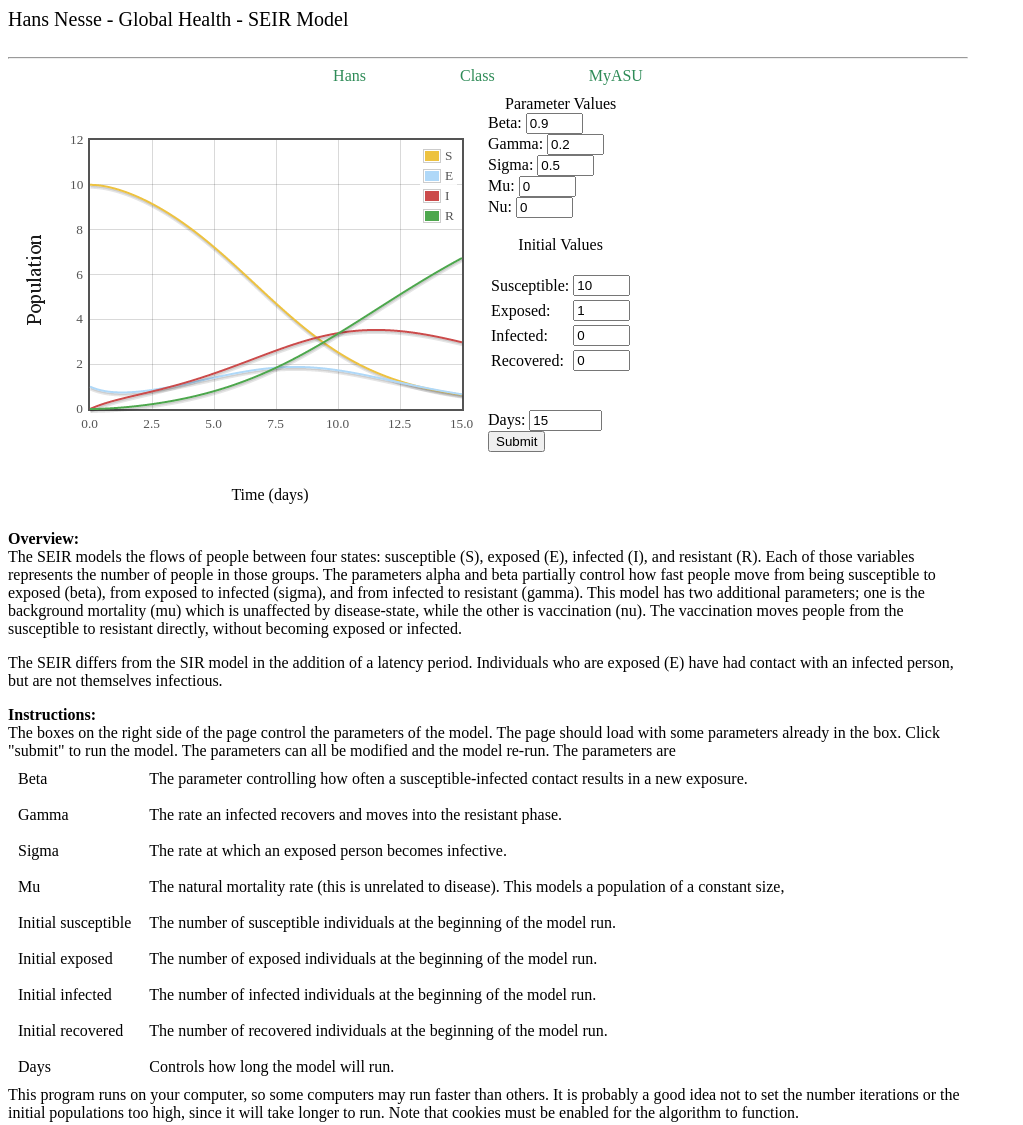
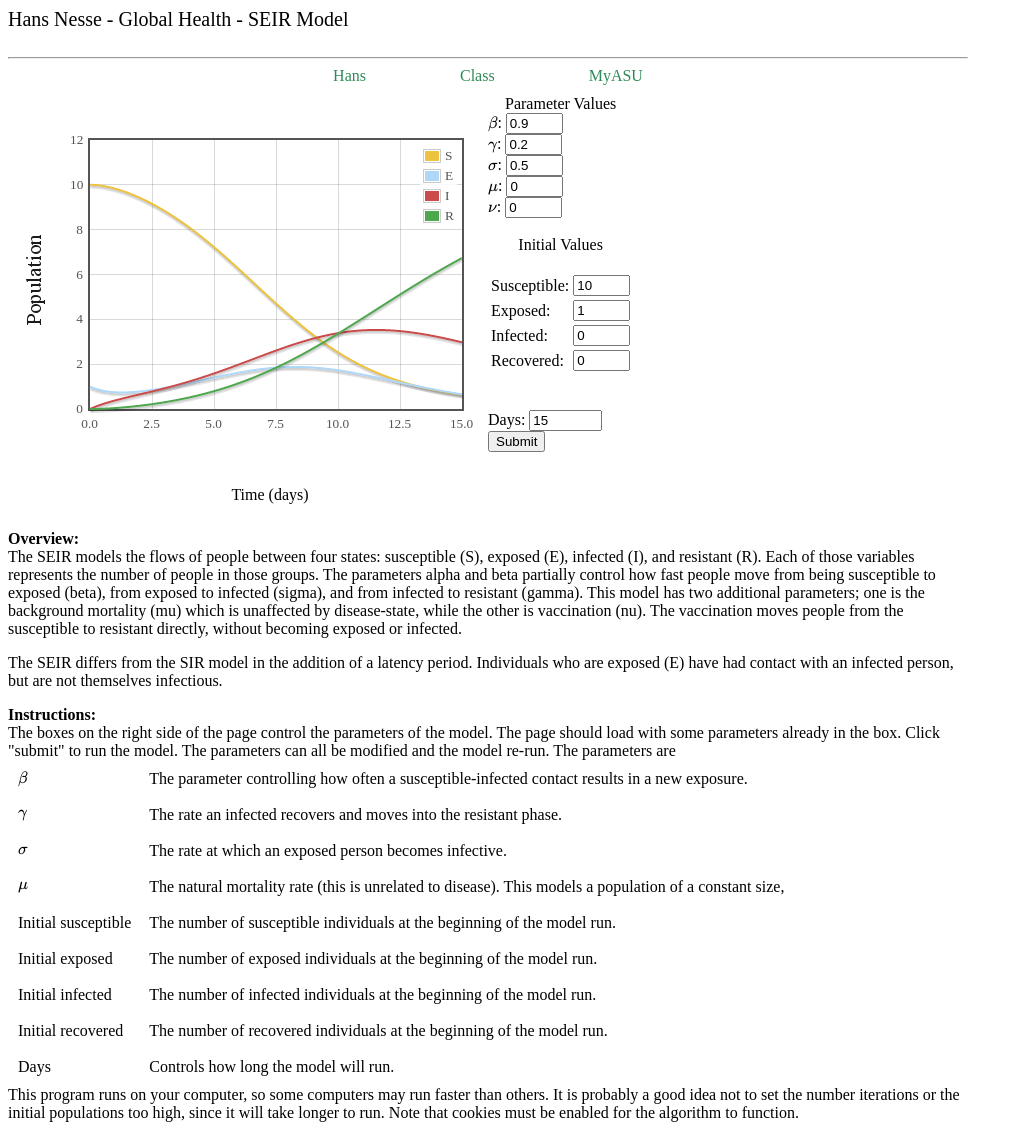
Before and after one commit to jdawg89/SEIR, a plain HTML site: page docs/seir.html in a window 1280 px wide. Shown: the top 1125 px of the page, without its empty margins (0-1023 px from the left). Drawn offline with nearby package versions, Linux system fonts and the light colour scheme; some packages are replaced by stand-ins of ours.

Commit message:
Latex (?)

```diff
--- a/docs/seir.html
+++ b/docs/seir.html
@@ -117,6 +117,12 @@ else
   return(res)
 };
 </script>
+<script type="text/x-mathjax-config">
+  MathJax.Hub.Config({tex2jax: {inlineMath: [['$','$'], ['\\(','\\)']]}});
+</script>
+<script type="text/javascript"
+  src="http://cdnjs.cloudflare.com/ajax/libs/mathjax/2.7.1/MathJax.js?config=TeX-AMS-MML_HTMLorMML">
+</script>
 
 </head>
 <body onLoad="checkCookie()">
@@ -173,11 +179,11 @@ $(function () {
 <td valign='top'>
 <form name='mainform'>
 <center>Parameter Values</center>
-Beta: <input type='text' name='Beta' id='alpha' size = 4 /><br/>
-Gamma: <input type='text' name='Gamma' size = 4 /><br/>
-Sigma: <input type='text' name='Sigma' size = 4 /><br/>
-Mu: <input type='text' name='Mu' size = 4 /><br/>
-Nu: <input type='text' name='Nu' size = 4 />
+$\beta$: <input type='text' name='Beta' id='alpha' size = 4 /><br/>
+$\gamma$: <input type='text' name='Gamma' size = 4 /><br/>
+$\sigma$: <input type='text' name='Sigma' size = 4 /><br/>
+$\mu$: <input type='text' name='Mu' size = 4 /><br/>
+$\nu$: <input type='text' name='Nu' size = 4 />
 <br/>
 <br/>
 <center>Initial Values</center>
@@ -203,10 +209,10 @@ The SEIR models the flows of people between four states: susceptible (S), expose
 <p><b>Instructions:</b><br/>
 The boxes on the right side of the page control the parameters of the model.  The page should load with some parameters already in the box.  Click "submit" to run the model.  The parameters can all be modified and the model re-run.  The parameters are <br>
 <table cellpadding=8 border=0>
-<tr><td>Beta</td><td>The parameter controlling how often a susceptible-infected contact results in a new exposure.</td></tr>
-<tr><td>Gamma</td><td>The rate an infected recovers and moves into the resistant phase.</td></tr>
-<tr><td>Sigma</td><td>The rate at which an exposed person becomes infective.</td></tr>
-<tr><td>Mu</td><td>The natural mortality rate (this is unrelated to disease).  This models a population of a constant size, </td></tr>
+<tr><td>$\beta$</td><td>The parameter controlling how often a susceptible-infected contact results in a new exposure.</td></tr>
+<tr><td>$\gamma$</td><td>The rate an infected recovers and moves into the resistant phase.</td></tr>
+<tr><td>$\sigma$</td><td>The rate at which an exposed person becomes infective.</td></tr>
+<tr><td>$\mu$</td><td>The natural mortality rate (this is unrelated to disease).  This models a population of a constant size, </td></tr>
 <tr><td>Initial susceptible</td><td>The number of susceptible individuals at the beginning of the model run.</td></tr>
 <tr><td>Initial exposed</td><td>The number of exposed individuals at the beginning of the model run.</td></tr>
 <tr><td>Initial infected</td><td>The number of infected individuals at the beginning of the model run.</td></tr>
```
